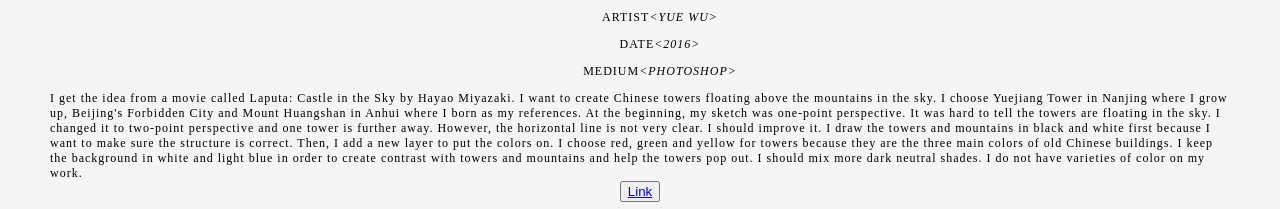
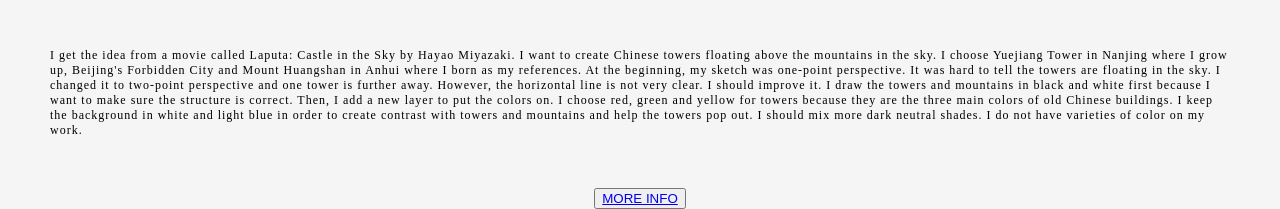
Before and after one commit to wuy837/webf2018_YW, a plain HTML site: page exercise_2/adjective_1/index.html in a window 1280 px wide. Shown: the part 802-1011 px from the top of the page. Drawn offline with Linux system fonts and the light colour scheme.

Commit message:
Add files via upload

```diff
--- a/exercise_2/adjective_1/index.html
+++ b/exercise_2/adjective_1/index.html
@@ -38,19 +38,12 @@
 			  mix-blend-mode: difference;
 			  top:10px;
 		  }
-			#container1{
-			  font-size: 12px;
-			  letter-spacing: 1px;
-			  line-height: 15px;
-			  text-align: center;
-			  text-transform: uppercase;
-			}
 		   .detailText {
 			  font-size: 12px;
 			  letter-spacing: 1px;
 			  line-height: 15px;
-			  margin-left:50px;
-			  margin-right:50px;
+			  margin:50px;
+
 		  }
 
 		</style>
@@ -62,13 +55,8 @@
             <p id="name">Cinematic Space</p>
             <div id="fullImage"></div>
          </div>
-		<div id="container1">
-			 <ol>Artist<i>&lt;Yue Wu&gt;</i></ol>
-			 <ol>Date<i>&lt;2016&gt;</i></ol>
-			 <ol>Medium<i>&lt;Photoshop&gt;</i></ol>
-			</div>
         <div class="detailText">I get the idea from a movie called Laputa: Castle in the Sky by Hayao Miyazaki. I want to create Chinese towers floating above the mountains in the sky. I choose Yuejiang Tower in Nanjing where I grow up, Beijing's Forbidden City and Mount Huangshan in Anhui where I born as my references. At the beginning, my sketch was one-point perspective. It was hard to tell the towers are floating in the sky. I changed it to two-point perspective and one tower is further away. However, the horizontal line is not very clear. I should improve it. I draw the towers and mountains in black and white first because I want to make sure the structure is correct. Then, I add a new layer to put the colors on. I choose red, green and yellow for towers because they are the three main colors of old Chinese buildings. I keep the background in white and light blue in order to create contrast with towers and mountains and help the towers pop out. I should mix more dark neutral shades. I do not have varieties of color on my work.</div>
-			 <div style="text-align:center;"><button><a href="http://portfolio.newschool.edu/wuy837/2016/10/17/cinematic-space/">Link</a></button>
+			 <div style="text-align:center;"><button><a href="http://portfolio.newschool.edu/wuy837/2016/10/17/cinematic-space/">MORE INFO</a></button>
           </div>
     </body>
 </html>
```
